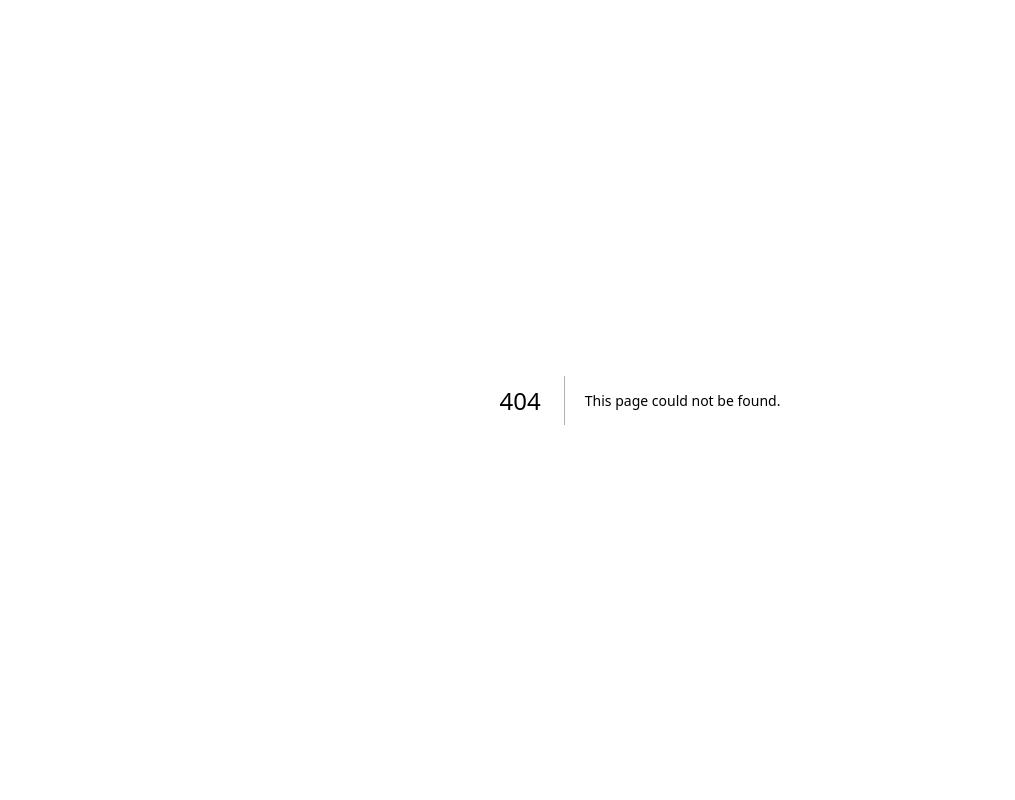
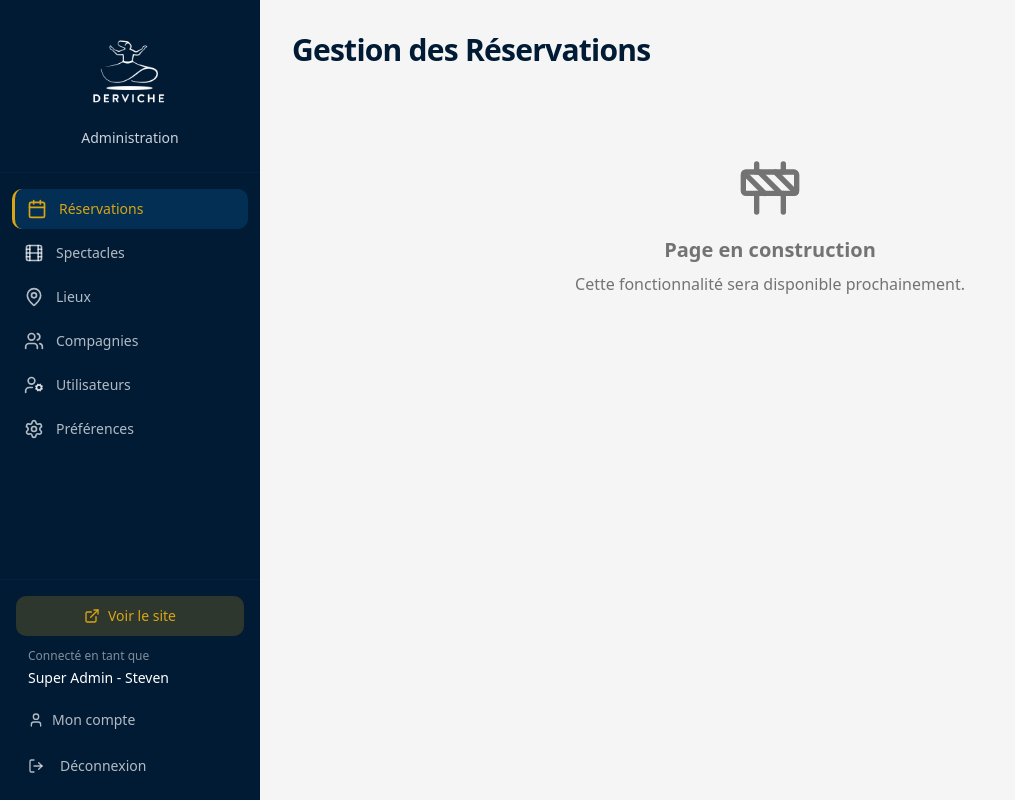
Before and after one commit to stevenbergsbcom/derviche-pro, a Next.js app: page /admin/reservations in a window 1280 px wide. Before the commit this address had no page. Shown: the whole page, without its empty margins (0-1015 px from the left). Built offline with nearby package versions, Linux system fonts and the light colour scheme; no server answers.

Commit message:
fix: pages placeholder pour éviter 404 + corrections UX
- Créé pages placeholder: utilisateurs, preferences, reservations
- Fix ImageUploader: reset preview on show change
- Fix SpectacleFormDialog: notify parent on close

```diff
--- /dev/null
+++ b/src/app/admin/preferences/page.tsx
@@ -0,0 +1,24 @@
+'use client';
+
+import { AdminPageHeader } from '@/components/admin';
+import { Construction } from 'lucide-react';
+
+export default function AdminPreferencesPage() {
+    return (
+        <div className="space-y-6">
+            <AdminPageHeader
+                title="Préférences"
+            />
+
+            <div className="flex flex-col items-center justify-center py-16 text-center">
+                <Construction className="w-16 h-16 text-muted-foreground mb-4" />
+                <h2 className="text-xl font-semibold text-muted-foreground mb-2">
+                    Page en construction
+                </h2>
+                <p className="text-muted-foreground">
+                    Cette fonctionnalité sera disponible prochainement.
+                </p>
+            </div>
+        </div>
+    );
+}
--- /dev/null
+++ b/src/app/admin/reservations/page.tsx
@@ -0,0 +1,24 @@
+'use client';
+
+import { AdminPageHeader } from '@/components/admin';
+import { Construction } from 'lucide-react';
+
+export default function AdminReservationsPage() {
+    return (
+        <div className="space-y-6">
+            <AdminPageHeader
+                title="Gestion des Réservations"
+            />
+
+            <div className="flex flex-col items-center justify-center py-16 text-center">
+                <Construction className="w-16 h-16 text-muted-foreground mb-4" />
+                <h2 className="text-xl font-semibold text-muted-foreground mb-2">
+                    Page en construction
+                </h2>
+                <p className="text-muted-foreground">
+                    Cette fonctionnalité sera disponible prochainement.
+                </p>
+            </div>
+        </div>
+    );
+}
--- /dev/null
+++ b/src/app/admin/utilisateurs/page.tsx
@@ -0,0 +1,24 @@
+'use client';
+
+import { AdminPageHeader } from '@/components/admin';
+import { Construction } from 'lucide-react';
+
+export default function AdminUtilisateursPage() {
+    return (
+        <div className="space-y-6">
+            <AdminPageHeader
+                title="Gestion des Utilisateurs"
+            />
+
+            <div className="flex flex-col items-center justify-center py-16 text-center">
+                <Construction className="w-16 h-16 text-muted-foreground mb-4" />
+                <h2 className="text-xl font-semibold text-muted-foreground mb-2">
+                    Page en construction
+                </h2>
+                <p className="text-muted-foreground">
+                    Cette fonctionnalité sera disponible prochainement.
+                </p>
+            </div>
+        </div>
+    );
+}
```
